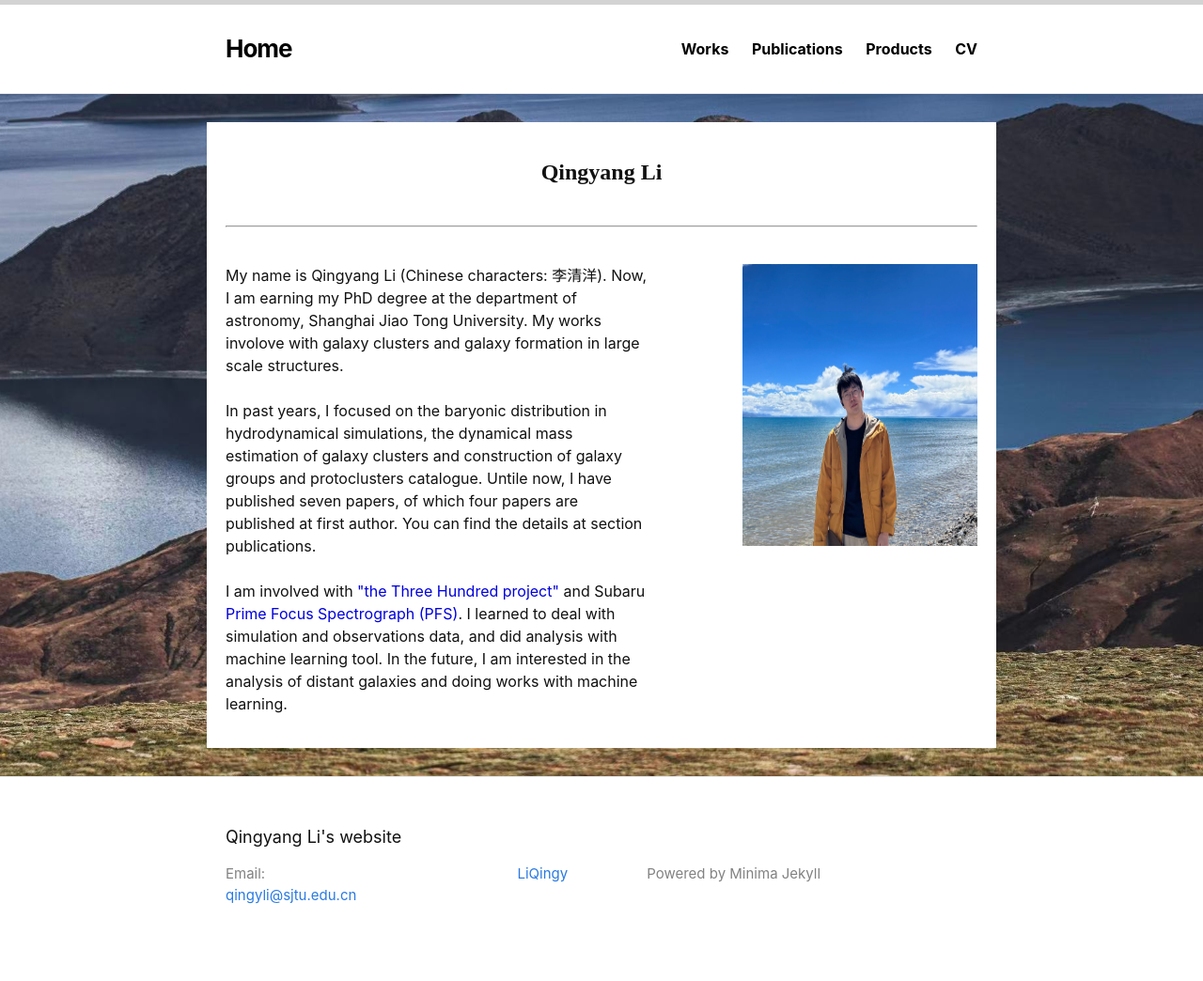
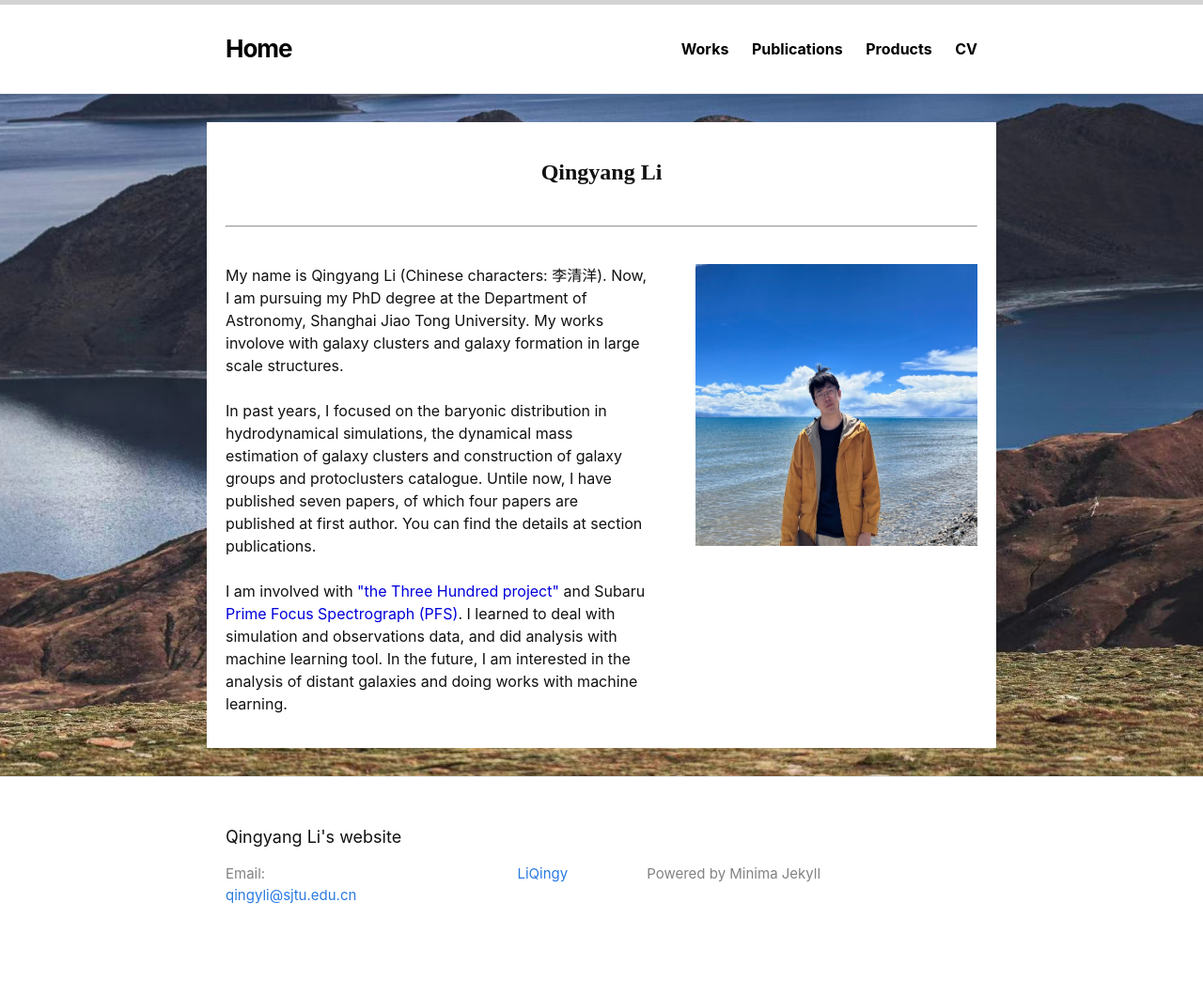
Before and after one commit to LiQingy/LiQingy.github.io, a Jekyll site: the page built from index.markdown, in a window 1280 px wide. Shown: the whole page at 94% size. Built offline with Jekyll 4.4.1, drawn with Linux system fonts in a browser that asks for light colours.

Commit message:
Update index.markdown

```diff
--- a/index.markdown
+++ b/index.markdown
@@ -12,7 +12,7 @@ layout: home
 
 <br>
 
-<img align="right" width="250" height="300" src="./images/me.jpeg">
+<img align="right" width="300" height="300" src="./images/me.jpeg">
 
 
 <!-- <div align=right>
@@ -20,7 +20,7 @@ layout: home
 </div> -->
 
 <p style="width:450px">
-My name is Qingyang Li (Chinese characters: 李清洋). Now, I am earning my PhD degree at the department of astronomy, Shanghai Jiao Tong University. My works involove with galaxy clusters and galaxy formation in large scale structures. <br><br>
+My name is Qingyang Li (Chinese characters: 李清洋). Now, I am pursuing my PhD degree at the Department of Astronomy, Shanghai Jiao Tong University. My works involove with galaxy clusters and galaxy formation in large scale structures. <br><br>
 
 In past years, I focused on the baryonic distribution in hydrodynamical simulations, the dynamical mass estimation of galaxy clusters and construction of galaxy groups and protoclusters catalogue. Untile now, I have published seven papers, of which four papers are published at first author. You can find the details at section publications. <br><br>
 
```
